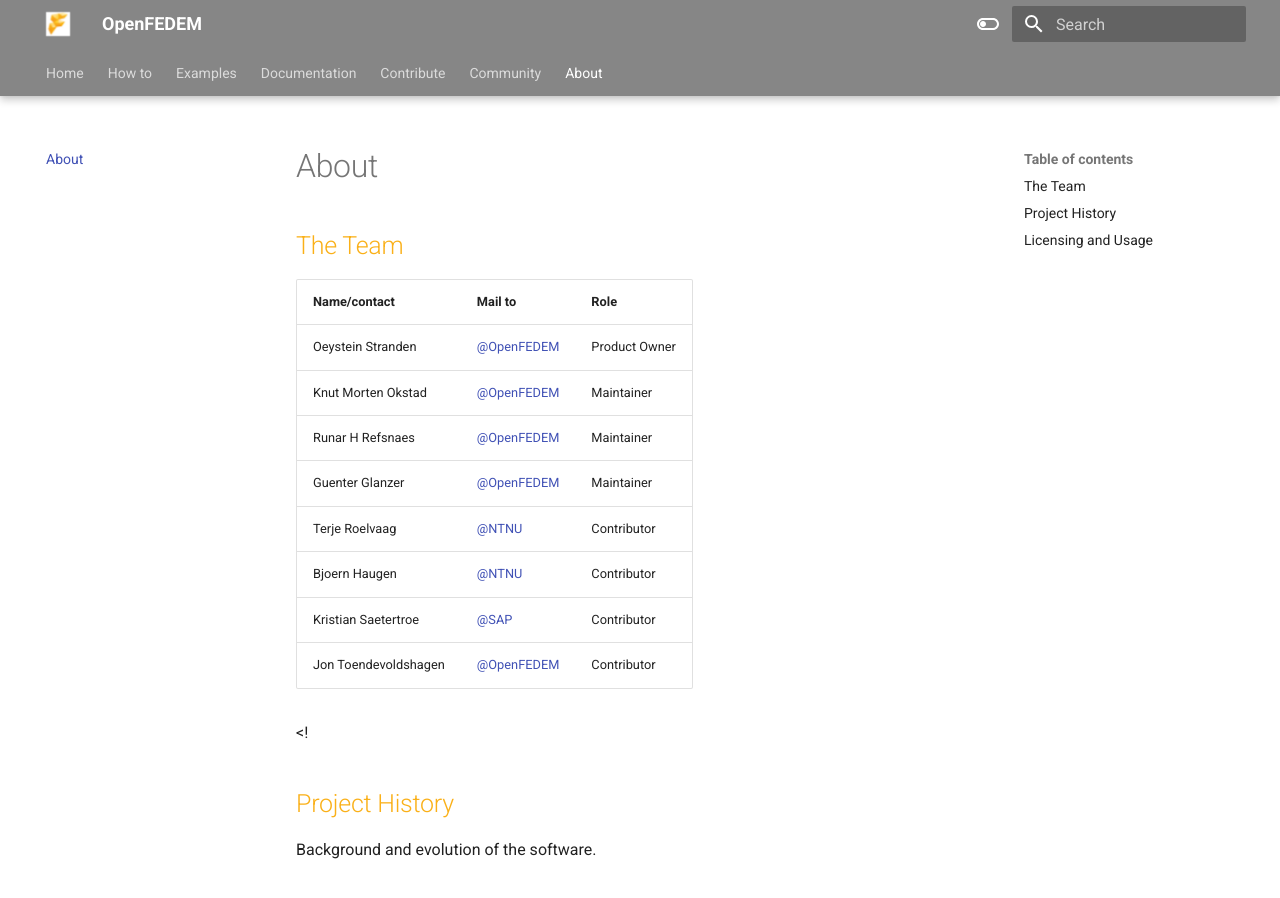
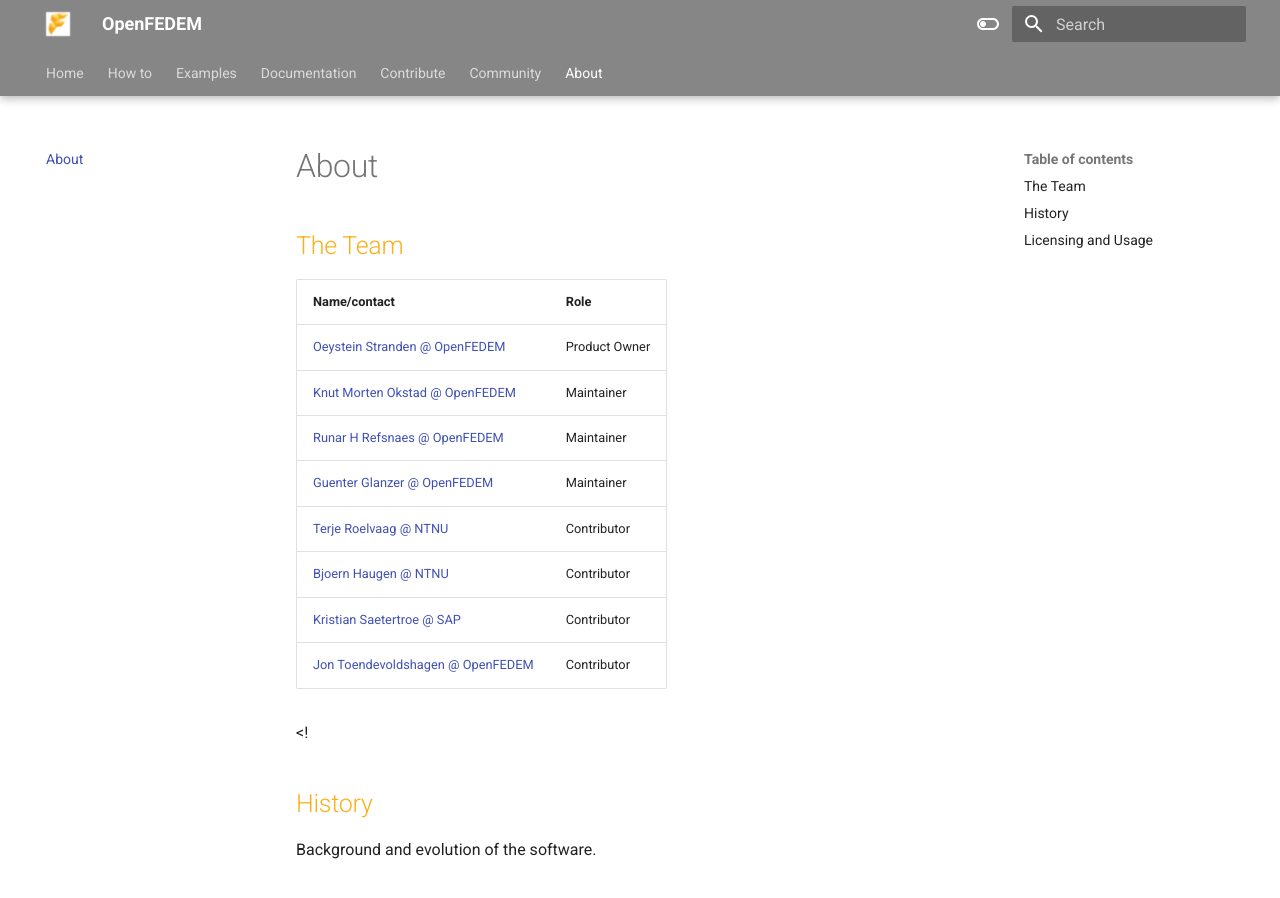
Before and after one commit to openfedem/openfedem.org, an MkDocs documentation site: the page built from docs/about.md, in a window 1280 px wide and 900 px high. Built offline with MkDocs 1.6.1 and Material for MkDocs 9.7.7, drawn with Linux system fonts in a browser that asks for light colours.

Commit message:
Added download link in mkdocs.yml. Added team description in about.md.

```diff
--- a/docs/about.md
+++ b/docs/about.md
@@ -3,21 +3,21 @@
 
 ## The Team
 
-| Name/contact         | Mail to                                         | Role          |
-|:---------------------|:------------------------------------------------|:--------------|
-| Oeystein Stranden    | [@OpenFEDEM](mailto:oeystein@openfedem.org)     | Product Owner |
-| Knut Morten Okstad   | [@OpenFEDEM](mailto:kmo@openfedem.org)           | Maintainer    |
-| Runar H Refsnaes     | [@OpenFEDEM](mailto:runar@openfedem.org)         | Maintainer    |
-| Guenter Glanzer      | [@OpenFEDEM](mailto:gglanzer@openfedem.org)      | Maintainer    |
-| Terje Roelvaag       | [@NTNU](mailto:terje.rolvag@ntnu.no)             | Contributor   |
-| Bjoern Haugen        | [@NTNU](mailto:bjorn.haugen@ntnu.no)             | Contributor   |
-| Kristian Saetertroe  | [@SAP](mailto:kristian.satertro@sap.com)         | Contributor   |
-| Jon Toendevoldshagen | [@OpenFEDEM](mailto:jon.tondevoldshagen@sap.com) | Contributor   |
+| Name/contact                                                                         | Role          |
+|:-----------------------------------------------------------------------|:--------------|
+| [Oeystein Stranden @ OpenFEDEM](mailto:oeystein@openfedem.org)         | Product Owner |
+| [ Knut Morten Okstad @ OpenFEDEM](mailto:kmo@openfedem.org)            | Maintainer    |
+|[Runar H Refsnaes @ OpenFEDEM](mailto:runar@openfedem.org)             | Maintainer    |
+|[Guenter Glanzer @ OpenFEDEM](mailto:gglanzer@openfedem.org)           | Maintainer    |
+|[Terje Roelvaag @ NTNU](mailto:terje.rolvag@ntnu.no)                   | Contributor   |
+| [Bjoern Haugen @ NTNU](mailto:bjorn.haugen@ntnu.no)                    | Contributor   |
+| [Kristian Saetertroe @ SAP](mailto:kristian.satertro@sap.com)          | Contributor   |
+| [Jon Toendevoldshagen @ OpenFEDEM](mailto:jon.tondevoldshagen@sap.com) | Contributor   |
 
 
 
 <!
-## Project History
+## History
 Background and evolution of the software.
 
 ## Licensing and Usage
--- a/mkdocs.yml
+++ b/mkdocs.yml
@@ -3,7 +3,11 @@
 
 nav:
   - Home:  index.md
-  - How to: how_to_get_started.md
+  - How to:
+    - How to:  how_to_get_started.md
+    - Downloads:
+      - Installer:   https://github.com/SAP/fedem-gui/releases/download/fedem-8.0.0/FedemInstaller-R8.0.0.zip
+      - fedempy: https://github.com/SAP/fedem-solvers/releases/download/fedem-8.0.0/fedempy-3.0.2.tar.gz
   - Examples:
     - Introduction: examples/0_introduction.md
     - The Loader: examples/A_loader.md
```
